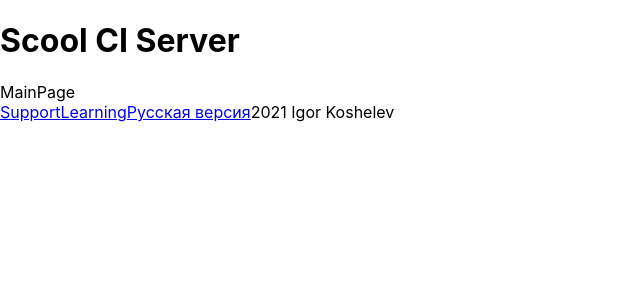
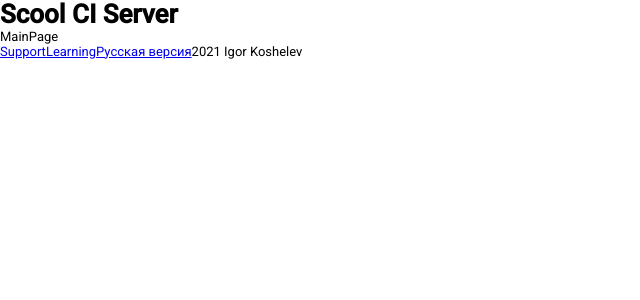
Before and after one commit to i-kosh/shri-react-1, a React (Create React App) app: page / in a window 1280 px wide. Shown: the top 300 px of the page, without its empty margins (0-640 px from the left). Built offline with nearby package versions, Linux system fonts and the light colour scheme.

Commit message:
feat: глобальне стили

```diff
--- /dev/null
+++ b/src/scss/_custom.scss
@@ -0,0 +1,40 @@
+:root {
+  --color-text: #000;
+  --color-text-disabled: #7f7f7f;
+  --color-bg-main: #fff;
+  --color-bg-second: #f0f2f3;
+  --color-bg-action: #fc0;
+  --color-bg-action-hovered: #f2c200;
+  --color-bg-disabled: #f2f2f2;
+  --color-bg-control: #e6e6e6;
+  --color-bg-control-hovered: #dbdbdb;
+  --color-bg-control-disabled: var(--color-bg-disabled);
+  --color-success: #00b341;
+  --color-warn: #ff9a00;
+  --color-error: #f33;
+}
+
+*,
+*::before,
+*::after {
+  box-sizing: border-box;
+  margin: 0;
+  padding: 0;
+}
+
+html {
+  width: 100%;
+  height: 100%;
+  display: flex;
+}
+
+body {
+  display: block;
+  color: var(--color-text);
+  background-color: var(--color-bg-main);
+  width: 100%;
+  flex-grow: 1;
+  font-family: Roboto, Arial, Helvetica, sans-serif;
+  font-weight: 400;
+  font-size: 13px;
+}
--- a/src/scss/index.scss
+++ b/src/scss/index.scss
@@ -1,13 +1,3 @@
-body {
-  margin: 0;
-  font-family: -apple-system, BlinkMacSystemFont, 'Segoe UI', 'Roboto', 'Oxygen',
-    'Ubuntu', 'Cantarell', 'Fira Sans', 'Droid Sans', 'Helvetica Neue',
-    sans-serif;
-  -webkit-font-smoothing: antialiased;
-  -moz-osx-font-smoothing: grayscale;
-}
+@import '/node_modules/modern-normalize/modern-normalize.css';
 
-code {
-  font-family: source-code-pro, Menlo, Monaco, Consolas, 'Courier New',
-    monospace;
-}
+@import 'custom';
```
